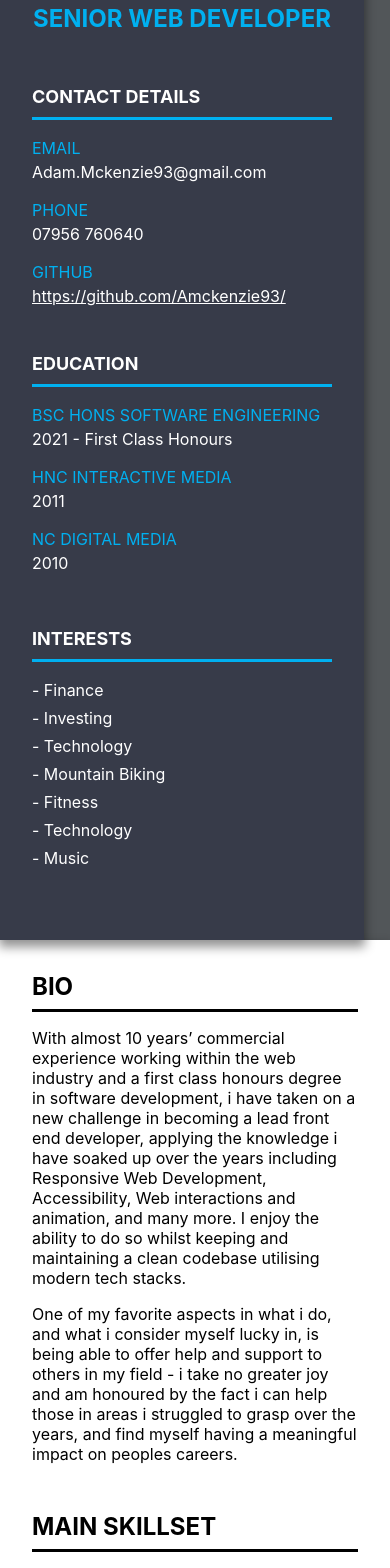
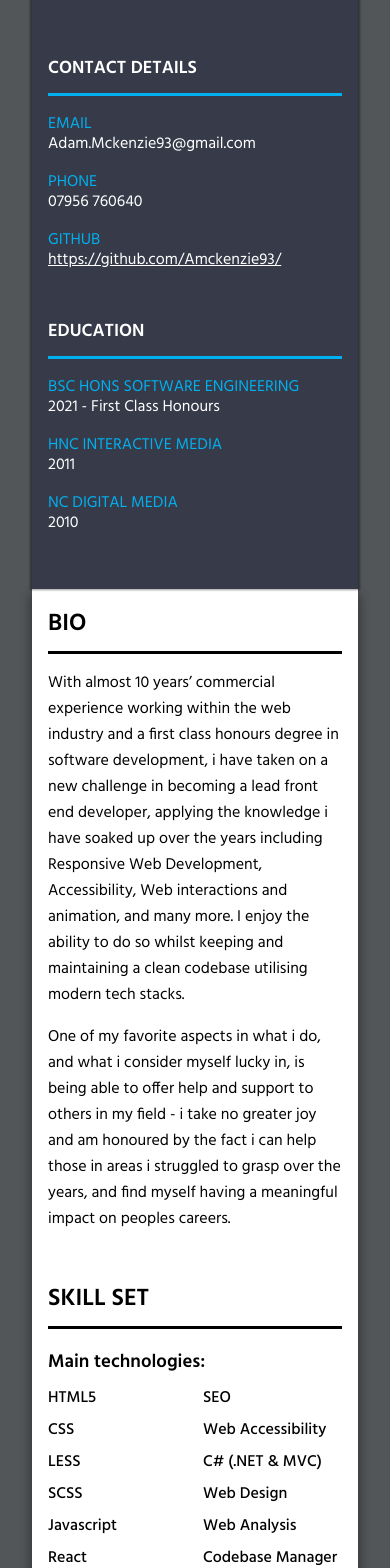
Before and after one commit to Amckenzie93/React-CV, a React (Create React App) app: page / in a window 390 px wide. Shown: the part 420-1988 px from the top of the page. Built offline with nearby package versions, Linux system fonts and the light colour scheme.

Commit message:
Updates to make the site mobile friendly

```diff
--- a/src/App.js
+++ b/src/App.js
@@ -7,6 +7,7 @@ import ProfileDetailsItem from './components/profileDetailsItem/profileDetailsIt
 import TextBody from './components/textBody/textBody.js';
 import ListCollection from './components/listCollection/listCollection.js';
 import Experiences from './components/experiences/experiences.js';
+import HeadingItem from './components/headingItem/headingItem.js';
 
 class App extends Component {
 
@@ -17,7 +18,6 @@ class App extends Component {
 
     render() {
         window.history.scrollRestoration = "manual"
-
         return (
             <div className="App">
                 <div className="two-column">
@@ -26,18 +26,23 @@ class App extends Component {
                         <ProfileImage image={"./Assets/Adam Mckenzie.jpg"} imageAlt={"Photograph of Adam Mckenzie."} />
 
                         <ProfileName />
-
+                        <div className="profile-details-collection">
                             <ProfileDetailsItem
                                 heading={"Contact Details"}
                                 items={[
-                                    { heading: "Email", text: "Adam.Mckenzie93@gmail.com", hasFlag:"email" },
-                                    { heading: "Phone", text: "07956 760640", hasFlag:"phone" },
-                                    { heading: "GitHub", text: "https://github.com/Amckenzie93/", hasFlag:"link", ariaLabel:"Follow this link to Adam Mckenzie's GitHub profile." },
-                                ]} />
+                                    { heading: "Email", text: "Adam.Mckenzie93@gmail.com", hasFlag: "email" },
+                                    { heading: "Phone", text: "07956 760640", hasFlag: "phone" },
+                                    { heading: "GitHub", text: "https://github.com/Amckenzie93/", hasFlag: "link", ariaLabel: "Follow this link to Adam Mckenzie's GitHub profile." },
+                                ]}
+                            />
 
                             <ProfileDetailsItem
                                 heading={"Education"}
-                                items={[{ heading: "BSC Hons Software Engineering", text: "2021 - First Class Honours" }, { heading: "HNC Interactive Media", text: "2011" }, { heading: "NC Digital Media", text: "2010" }]} />
+                                items={[
+                                    { heading: "BSC Hons Software Engineering", text: "2021 - First Class Honours" },
+                                    { heading: "HNC Interactive Media", text: "2011" },
+                                    { heading: "NC Digital Media", text: "2010" }]}
+                            />
 
                             <ProfileDetailsItem
                                 heading={"Interests"}
@@ -51,28 +56,32 @@ class App extends Component {
                                     { heading: "", text: "- Technology" },
                                     { heading: "", text: "- Music" }
                                 ]} />
+                        </div>
                     </aside>
                     <main className="col">
                         <TextBody heading={"Bio"}
                             text={[
                                 "With almost 10 years’ commercial experience working within the web industry and a first class honours degree in software development, i have taken on a new challenge in becoming a lead front end developer, applying the knowledge i have soaked up over the years including Responsive Web Development, Accessibility, Web interactions and animation, and many more. I enjoy the ability to do so whilst keeping and maintaining a clean codebase utilising modern tech stacks.",
                                 "One of my favorite aspects in what i do, and what i consider myself lucky in, is being able to offer help and support to others in my field - i take no greater joy and am honoured by the fact i can help those in areas i struggled to grasp over the years, and find myself having a meaningful impact on peoples careers."
-                                ]} />
+                            ]}
 
+                        />
+                        <div className="margin-bottom-48">
+                            <HeadingItem headingType={"h2"} text="Skill set" />
                             <ListCollection
-                                heading="Main Skillset"
+                                heading="Main technologies:"
                                 data={[
                                     "HTML5", "CSS", "LESS", "SCSS",
                                     "Javascript", "React", "JQuery", "TypeScript", "SEO", "Web Accessibility",
                                     "C# (.NET & MVC)", "Web Design", "Web Analysis", "Codebase Manager", "Bootstrap"
                                 ]}
                             />
-
                             <ListCollection
-                                heading="Lesser skillset"
+                                heading="Exposure to:"
                                 data={["SQL", "Gulp", "Angular", "Haskell", "Java", "Vue", "Animations", "Wordpress", "PHP"
                                 ]}
                             />
+                        </div>
 
                         <Experiences
                             heading={"Experience"}
@@ -84,7 +93,7 @@ class App extends Component {
                                     website: "www.Forrit.com",
                                     ariaLabel: "Follow this link to learn more about Forrit.",
                                     year: "2021 - present",
-                                        position:"Lead Front End Developer",
+                                    position: "Lead Front End Developer",
                                     text: ["During the last two years at Forrit ltd, i was promoted as the Lead Front end developer. This has been such an exciting pivotol change bringing a whole myriad of new challenges and opertunities.",
                                         "explain whats new ... to be written",
                                         "Recently i built Forrits new public facing website, i encourage you to please do check it out! I used LESS css along with typescript, gulp, and many other tools along side our own inhouse built CMS platform 'Forrit'."
@@ -113,6 +122,9 @@ class App extends Component {
                                 },
                             ]} />
 
+
+                        <p className="copyright">© Copyright Adam Mckenzie 2023 | powered by React.js</p>
+
                     </main>
                 </div>
             </div>
--- a/src/App.scss
+++ b/src/App.scss
@@ -1,20 +1,16 @@
+@import url('https://fonts.googleapis.com/css2?family=Hind:wght@300;400;500;600&display=swap');
+
 body {
     margin: 0;
-    font-family: -apple-system, BlinkMacSystemFont, 'Segoe UI', 'Roboto', 'Oxygen', 'Ubuntu', 'Cantarell', 'Fira Sans', 'Droid Sans', 'Helvetica Neue', sans-serif;
+    font-family: 'Hind', sans-serif;
     -webkit-font-smoothing: antialiased;
     -moz-osx-font-smoothing: grayscale;
-}
 
     .App {
         background: #525659;
         color: #fff;
-    padding: 4em 0;
-}
 
         .two-column {
-    display: flex;
-    flex-direction: row;
-    flex-wrap: wrap;
             width: 100%;
             max-width: 980px;
             margin: auto;
@@ -34,7 +30,6 @@ body {
             }
 
             aside {
-        max-width: 300px;
                 background: #373b49;
                 z-index: 10;
                 animation: slideUp 0.7s ease-in-out forwards;
@@ -49,6 +44,64 @@ body {
                 animation-name: slideRight;
                 animation-duration: .8s;
                 animation-fill-mode: forwards;
+
+                .heading {
+                    border-bottom: 3px solid #000;
+                    text-transform: uppercase;
+
+                    h2 {
+                        margin: 0 0 8px 0;
+                    }
+                }
+            }
+        }
+    }
+
+    @media screen and (min-width:992px) {
+        .App {
+            padding: 4em 0;
+
+            .two-column {
+                display: flex;
+                flex-direction: row;
+                flex-wrap: wrap;
+
+
+                aside {
+                    max-width: 300px;
+                    margin: 0px;
+                }
+            }
+        }
+    }
+
+    @media screen and (max-width:991px) {
+        .App {
+            .two-column {
+
+                .col {
+                    padding: 1em;
+                }
+
+                aside {
+                    margin: 2em 2em 0 2em;
+                    box-shadow: 0px -1px 2px 2px rgb(0 0 0 / 40%) !important;
+                }
+
+                main {
+                    margin: 0em 2em 2em 2em;
+                    opacity: 1 !important;
+                    animation: slideUp 0.7s ease-in-out forwards !important;
+                }
+            }
+        }
+    }
+
+    @media screen and (max-width:768px) {
+    }
+
+    .margin-bottom-48{
+        margin-bottom:48px;
     }
 }
 
--- a/src/components/listCollection/listCollection.js
+++ b/src/components/listCollection/listCollection.js
@@ -1,8 +1,7 @@
-import React, {Component} from 'react';
+import React, { Component } from 'react';
 import './listCollection.scss';
-import HeadingItem from '../headingItem/headingItem.js'
 
-class listCollection extends Component{
+class listCollection extends Component {
 
     constructor() {
         super();
@@ -10,11 +9,11 @@ class listCollection extends Component{
     }
 
     render() {
-        return(
+        return (
             <div className="profile-listCollection">
-            <HeadingItem headingType={"h2"} text={this.props.heading} />
+                <h3>{this.props.heading}</h3>
                 <ul>
-            {this.props.data.map((item,index) => {
+                    {this.props.data.map((item, index) => {
                         return <li key={index}>{item}</li>
 
                     })}
--- a/src/components/listCollection/listCollection.scss
+++ b/src/components/listCollection/listCollection.scss
@@ -1,24 +1,26 @@
-.profile-listCollection{
-    margin-bottom:32px;
+.profile-listCollection {
 
-    .heading{
-        text-transform: uppercase;
-        border-bottom: 3px solid #000;
-
-        h2{
-            margin: 0 0 8px 0;
-        }
+    h3 {
+        margin-top: 18px;
+        margin-bottom: 8px;
     }
 
-    ul{
+    ul {
         list-style: none;
         padding: 0;
         -webkit-column-count: 3;
         -moz-column-count: 3;
         column-count: 3;
+        margin: 0px;
 
-        li{
-            font-size:16px;
+        @media screen and (max-width:620px) {
+            -webkit-column-count: 2;
+            -moz-column-count: 2;
+            column-count: 2;
+        }
+
+        li {
+            font-size: 16px;
             font-weight: 500;
             padding-bottom: 6px;
         }
--- a/src/components/profileDetailsItem/profileDetailsItem.scss
+++ b/src/components/profileDetailsItem/profileDetailsItem.scss
@@ -1,8 +1,46 @@
+
+.profile-details-collection {
+
+    @media screen and (max-width:991px) {
+        display: flex;
+        flex-wrap: wrap;
+
+        @media screen and (min-width:620px) {
+            gap: 1em 2em;
+        }
+
+
+        .profile-details {
+            margin-bottom: 24px;
+            box-sizing: border-box;
+            padding: 0em;
+            flex: 1 1 30%;
+
+            h3 {
+                margin: 12px 0 0px 0;
+            }
+        }
+    }
+
+    @media screen and (max-width:620px) {
+        .profile-details {
+            flex-basis: 100%;
+
+            &:last-of-type {
+                display: none;
+            }
+        }
+    }
+
     .profile-details {
         margin-bottom: 32px;
         animation: fadeUp .75s ease-in-out forwards;
         animation-delay: 0.35s;
-    opacity:0;
+        opacity: 0;
+
+        > div:not(.heading) {
+            line-height: 20px;
+        }
 
         h2 {
             padding-bottom: 10px;
@@ -15,7 +53,7 @@
         h3 {
             color: #00b0f0;
             text-transform: uppercase;
-        margin: 18px 0 4px 0;
+            margin: 18px 0 0 0;
             font-size: 16px;
             font-weight: 400;
 
@@ -28,8 +66,9 @@
             margin: 0 0 8px 0;
         }
 
-    a{
-        color:#fff;
+        a {
+            color: #fff;
+        }
     }
 }
 
@@ -38,8 +77,9 @@
         transform: translateY(30%);
         opacity: 0;
     }
-    60%{
-        opacity:1;
+
+    60% {
+        opacity: 1;
     }
 
     100% {
--- a/src/components/profileName/profileName.scss
+++ b/src/components/profileName/profileName.scss
@@ -1,17 +1,20 @@
 
-.profile-name{
-    text-align:center;
-    margin-bottom:32px;
-    h2,h3{
-        margin:6px 0;
-        text-transform:uppercase;
+.profile-name {
+    text-align: center;
+    margin-bottom: 32px;
+
+    h2, h3 {
+        margin:0px;
+        text-transform: uppercase;
     }
 
-    h2{
-        font-size:28px;
+    h2 {
+        margin-top:8px;
+        font-size: 32px;
     }
-    h3{
-        color:#00b0f0;
-        font-size:24px;
+
+    h3 {
+        color: #00b0f0;
+        font-size: 24px;
     }
 }
--- a/src/components/textBody/textBody.scss
+++ b/src/components/textBody/textBody.scss
@@ -1,11 +1,4 @@
 
 .profile-textBody{
     margin-bottom:32px;
-    .heading{
-        text-transform:uppercase;
-        border-bottom:3px solid #000;
-        h2{
-            margin: 0 0 8px 0;
-        }
-    }
 }
```
Also changed, not shown: src/components/experiences/experiences.scss (+0 -9 lines), src/components/profileDetailsItem/profileDetailsItem.js (+5 -4 lines), src/components/textBody/textBody.js (+4 -4 lines). Lines whose indentation alone changed are shown as unchanged.
